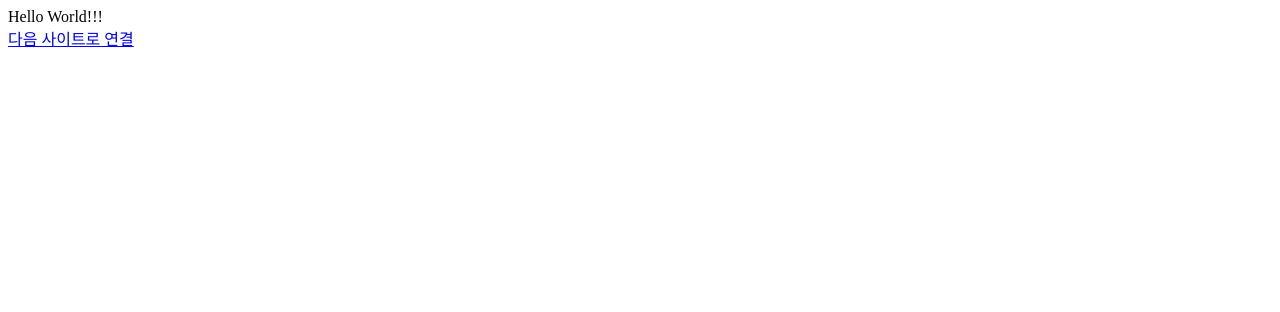
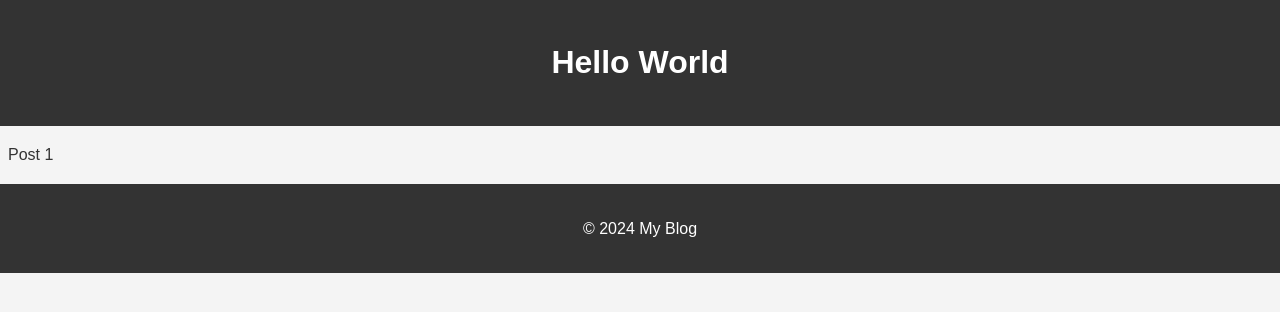
Before and after one commit to cudje/cudje.github.io, a plain HTML site: page index.html in a window 1280 px wide. Drawn offline with Linux system fonts and the light colour scheme.

Commit message:
Add styles

```diff
--- a/index.html
+++ b/index.html
@@ -4,9 +4,20 @@
         <meta charset="UTF-8" />
         <meta name="viewport" content="width=device-width, initial-scale=1.0" />
         <title>Document</title>
+        <link rel="stylesheet" href="styles.css" />
     </head>
+
     <body>
-        Hello World!!!<br/>
-        <a href = /hyper1>다음 사이트로 연결</a>
+        <header>
+            <h1>Hello World</h1>
+        </header>
+        <nav>
+            <ul>
+                <li><a href="/hyper1">Post 1</a></li>
+            </ul>
+        </nav>
+        <footer>
+            <p>&copy; 2024 My Blog</p>
+        </footer>
     </body>
 </html>
--- /dev/null
+++ b/styles.css
@@ -0,0 +1,36 @@
+body {
+    font-family: Arial, sans-serif;
+    line-height: 1.6;
+    margin: 0;
+    padding: 0;
+    background-color: #f4f4f4;
+}
+
+header,
+footer {
+    background-color: #333;
+    color: #fff;
+    text-align: center;
+    padding: 1rem;
+}
+
+nav ul {
+    list-style: none;
+    padding: 0;
+}
+
+nav ul li {
+    display: inline;
+    margin: 0 0.5rem;
+}
+
+nav ul li a {
+    text-decoration: none;
+    color: #333;
+}
+
+article {
+    padding: 1rem;
+    background-color: #fff;
+    margin: 1rem;
+}
```
Also changed, not shown: hyper1.html (+2 -1 lines), hyper1/p1.html (+1 -0 lines).
